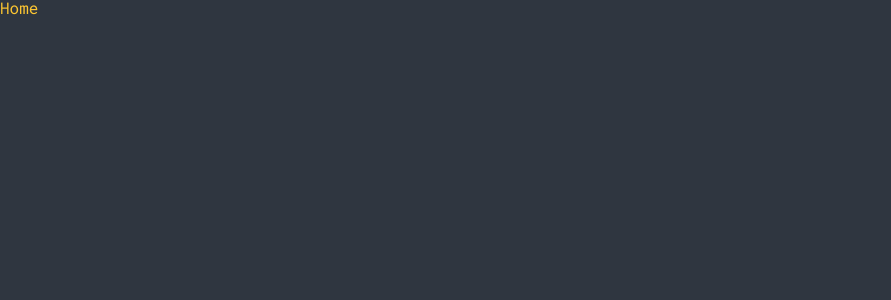
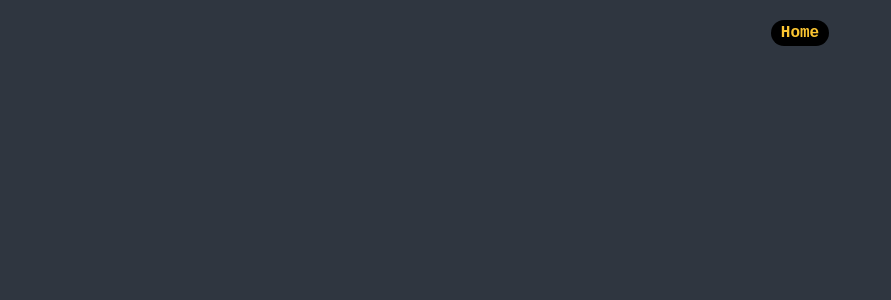
Before and after one commit to wlarkspur/react-master-typescript, a React (Create React App) app: page / in a window 1280 px wide. Shown: the top 300 px of the page, without its empty margins (0-891 px from the left). Built offline with nearby package versions, Linux system fonts and the light colour scheme.

Commit message:
Price page added

```diff
--- a/src/components/Header.tsx
+++ b/src/components/Header.tsx
@@ -1,11 +1,35 @@
 import { Link } from "react-router-dom";
 import { useNavigate } from "react-router-dom";
+import styled from "styled-components";
+
+const Conatainer = styled.div`
+  display: flex;
+  justify-content: center;
+  position: relative;
+  width: 100vw;
+  left: 160px;
+  top: 20px;
+  box-sizing: border-box;
+  position: fixed;
+`;
+
+const MainBtn = styled.a`
+  background-color: black;
+  font-weight: bold;
+  display: flex;
+  justify-content: center;
+  padding: 5px 10px;
+  border-radius: 15px;
+
+`;
 
 function Header() {
   return (
-    <header>
+    <Conatainer>
+    <MainBtn>
       <Link to={"/coins"}>Home</Link>
-    </header>
+    </MainBtn>
+    </Conatainer>
   );
 }
 export default Header;
--- a/src/routes/Coins.tsx
+++ b/src/routes/Coins.tsx
@@ -8,7 +8,7 @@ import { fetchCoins } from "../api";
 
 const Container = styled.div`
   padding: 0px 20px;
-  max-width: 480px;
+  max-width: 350px;
   margin: 0 auto;
 `;
 
--- a/src/routes/Price.tsx
+++ b/src/routes/Price.tsx
@@ -2,6 +2,7 @@ import { useQuery } from "@tanstack/react-query";
 import styled from "styled-components";
 import { useOutletContext } from "react-router-dom";
 import { fetchCoinHistory, fetchCoins, fetchCoinTickers } from "../api";
+import { spawn } from "child_process";
 
 interface IChart {
   coinId: string;
@@ -73,27 +74,26 @@ const PriceContainer = styled.div`
   padding: 10px 10px;
   border-radius: 10px;
   margin: 5px 0px;
+  text-align: center;
 `;
 
 const CryptoPrice = styled.div`
+  display: flex;
   color: yellowgreen;
+  justify-content: center;
+  align-items: center;
+
 `;
 
 const Img = styled.img`
   width: 35px;
   height: 35px;
-  margin-right: 10px;
+
 `;
 
 function Price() {
   const { coinId } = useOutletContext<IChart>();
-  const { isLoading, data } = useQuery<IHistorical[]>(
-    ["Buy", coinId],
-    () => fetchCoinHistory(coinId),
-    {
-      refetchInterval: 10000,
-    }
-  );
+
 
   const { isLoading: tickersLoading, data: tickersData } = useQuery<PriceData>(
     ["tickers", coinId],
@@ -105,6 +105,17 @@ function Price() {
   const value = tickersData?.quotes.USD.volume_24h;
   return (
     <Container>
+      {tickersLoading ? <span>Loading...</span> : <><PriceContainer>
+        <Img src={`https://coinicons-api.vercel.app/api/icon/${tickersData?.symbol.toLowerCase()}`} />
+        <CryptoPrice>
+          <span>
+            $ {tickersData?.quotes.USD.price.toFixed(2).replace(/\B(?=(\d{3})+(?!\d))/g, ",")}
+          </span>
+        </CryptoPrice>
+        <CryptoPrice>
+        <Img src={`https://coinicons-api.vercel.app/api/icon/usd`} />
+        </CryptoPrice>
+      </PriceContainer>
       <PriceContainer>
         <CryptoPrice>
           <span>Market Cap </span>
@@ -122,7 +133,9 @@ function Price() {
         <CryptoPrice>
           <span>$ {Math.floor(value ?? 0).toLocaleString("en-US")}</span>
         </CryptoPrice>
-      </PriceContainer>
+      </PriceContainer></>}
+
+
     </Container>
   );
 }
```
